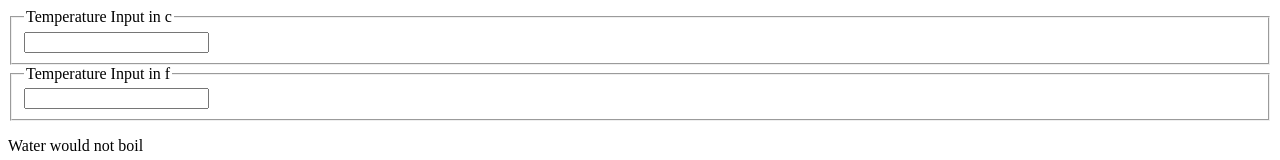
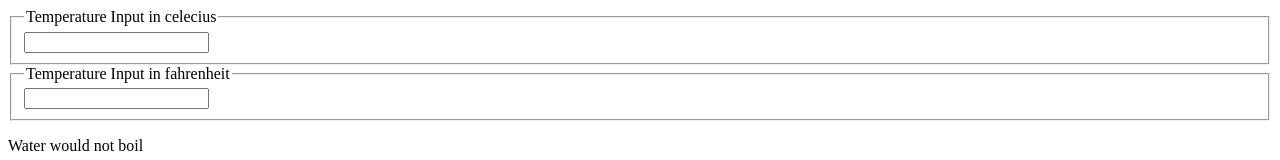
Before and after one commit to golammostafa13/react-with-sumit, a React (Create React App) app: page / in a window 1280 px wide. Shown: the top 160 px of the page. Built offline with nearby package versions, Linux system fonts and the light colour scheme; the HTML template or start-up script is replaced by a standard one.

Commit message:
lifting state up

```diff
--- a/src/components/Calculator.js
+++ b/src/components/Calculator.js
@@ -1,6 +1,7 @@
 /* eslint-disable react/no-unused-state */
 import React from 'react';
 import BoilingVerdict from './BoilingVerdict';
+import { convertTo, toCelcius, toFahrenheit } from './lib';
 import TemperatureInput from './TemperatureInput';
 
 export default class Calculator extends React.Component {
@@ -17,12 +18,23 @@ export default class Calculator extends React.Component {
     };
 
     render() {
-        const { temperature } = this.state;
+        const { temperature, scale } = this.state;
+        const celecius = scale === 'f' ? convertTo(temperature, toCelcius) : temperature;
+        const fahrenheit = scale === 'c' ? convertTo(temperature, toFahrenheit) : temperature;
+
         return (
             <>
-                <TemperatureInput scale="c" onChangeInput={this.handleInput} />
-                <TemperatureInput scale="f" onChangeInput={this.handleInput} />
-                <BoilingVerdict temperature={temperature} />
+                <TemperatureInput
+                    scale="c"
+                    temperature={celecius}
+                    onChangeInput={this.handleInput}
+                />
+                <TemperatureInput
+                    scale="f"
+                    temperature={fahrenheit}
+                    onChangeInput={this.handleInput}
+                />
+                <BoilingVerdict temperature={parseFloat(temperature)} />
             </>
         );
     }
--- a/src/components/TemperatureInput.js
+++ b/src/components/TemperatureInput.js
@@ -1,7 +1,11 @@
+const scaleNames = {
+    c: 'celecius',
+    f: 'fahrenheit',
+};
 export default function TemperatureInput({ temperature, scale, onChangeInput }) {
     return (
         <fieldset>
-            <legend>Temperature Input in {scale}</legend>
+            <legend>Temperature Input in {scaleNames[scale]}</legend>
             <input type="number" value={temperature} onChange={(e) => onChangeInput(e, scale)} />
         </fieldset>
     );
--- /dev/null
+++ b/src/components/lib.js
@@ -0,0 +1,15 @@
+export function toCelcius(temperature) {
+    return ((temperature - 32) * 5) / 9;
+}
+export function toFahrenheit(temperature) {
+    return (temperature * 9) / 5 + 32;
+}
+export function convertTo(temperature, toConvert) {
+    const input = parseFloat(temperature);
+    if (Number.isNaN(input)) {
+        return '';
+    }
+    const output = toConvert(input);
+    const rounded = Math.round(output * 1000) / 1000;
+    return rounded.toString();
+}
```
